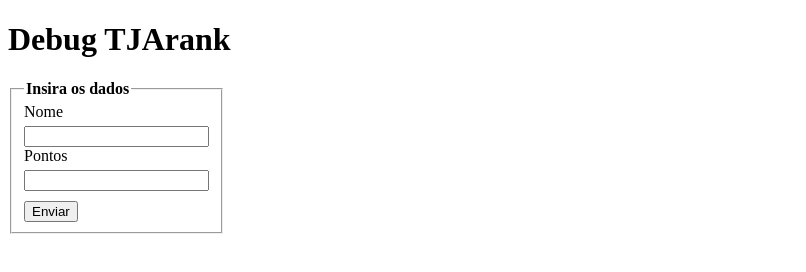
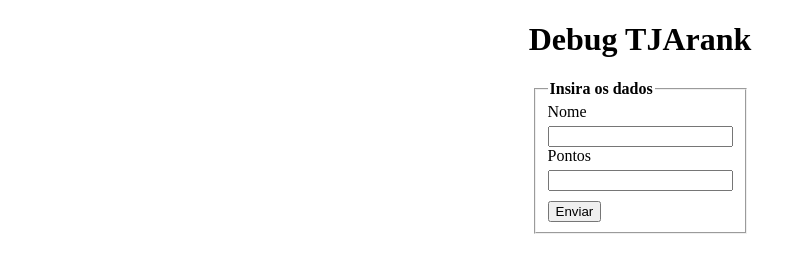
Before and after one commit to MatheusLima505/TJArank_debug, a website: page index.html in a window 1280 px wide. Shown: the whole page, without its empty margins (0-806 px from the left). Drawn offline with Linux system fonts and the light colour scheme.

Commit message:
updated style

```diff
--- a/style.css
+++ b/style.css
@@ -11,4 +11,9 @@ legend{
 }
 fieldset{
     width: fit-content;
+    margin-left: auto;
+    margin-right: auto;
 }
+h1{
+    text-align: center;
+}
```
